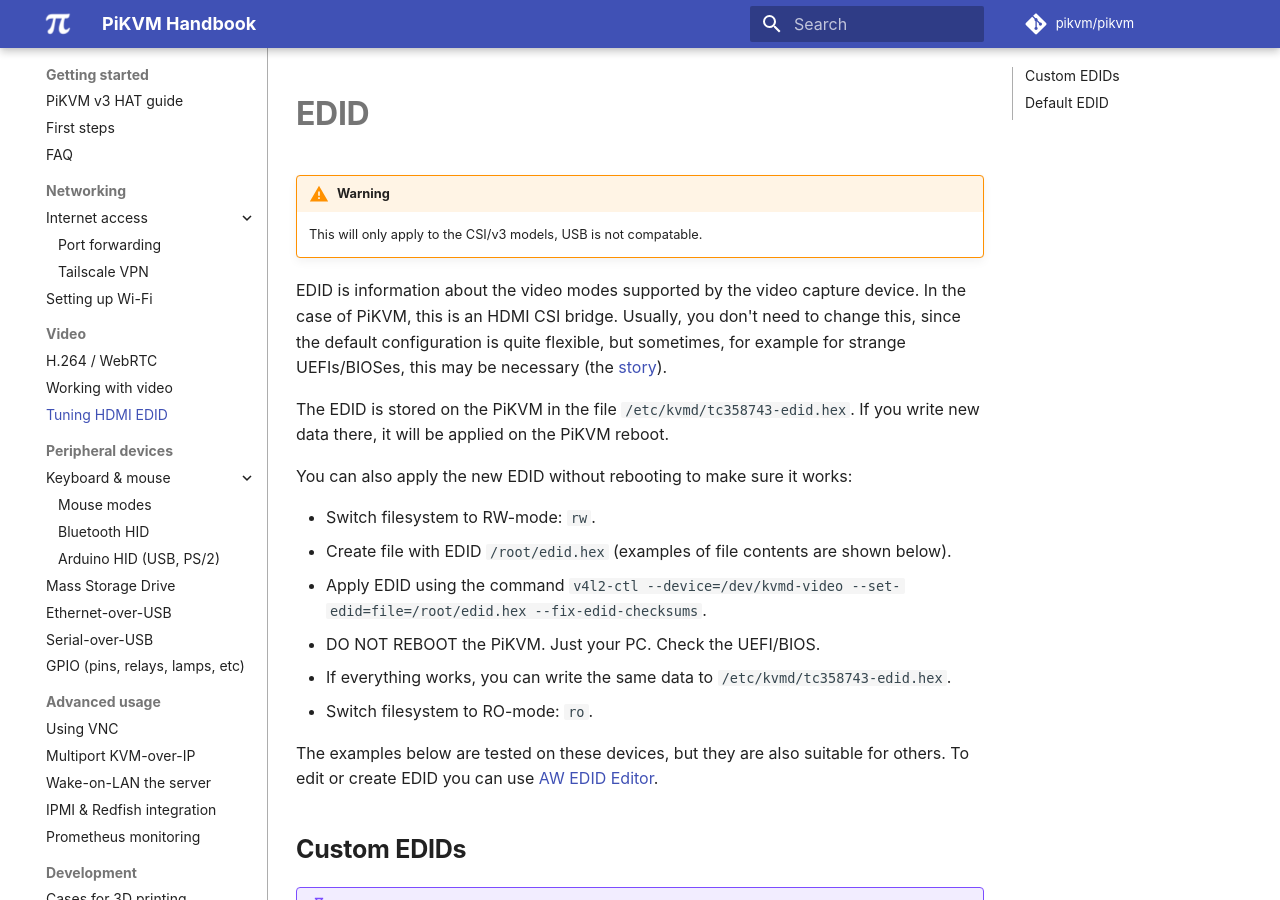
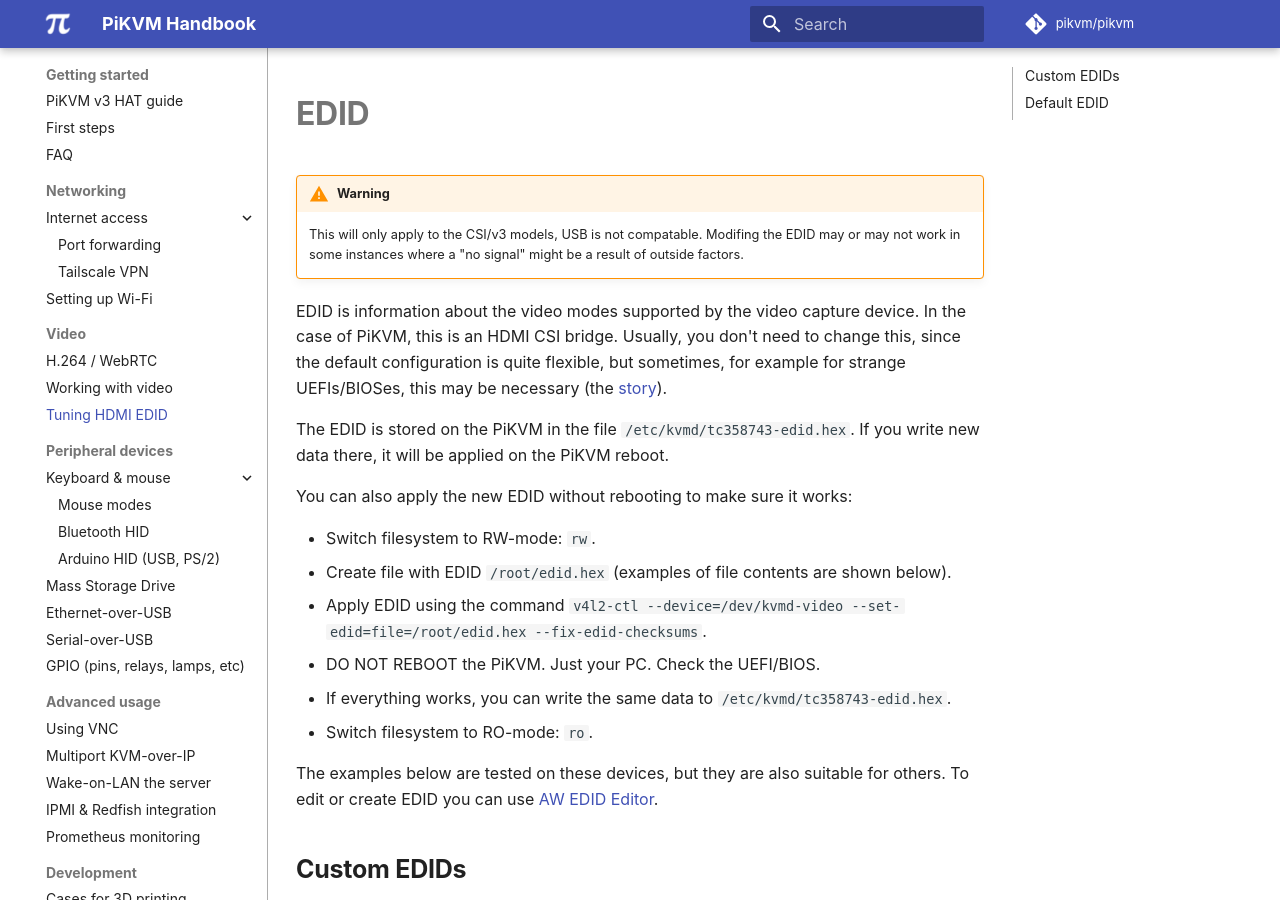
Before and after one commit to pikvm/pikvm, an MkDocs documentation site: the page built from docs/edid.md, in a window 1280 px wide and 900 px high. Built offline with MkDocs 1.6.1 and Material for MkDocs 9.7.7, drawn with Linux system fonts in a browser that asks for light colours; some web fonts are replaced; comment, search, counter and statistics services are not loaded.

Commit message:
Update edid.md (#690)
* Update edid.md

Added verbiage for clarity

* Update edid.md

* Update edid.md

* Update edid.md

```diff
--- a/docs/edid.md
+++ b/docs/edid.md
@@ -2,6 +2,7 @@
 
 !!! warning
     This will only apply to the CSI/v3 models, USB is not compatable.
+    Modifing the EDID may or may not work in some instances where a "no signal" might be a result of outside factors.
 
 
 EDID is information about the video modes supported by the video capture device.
```
